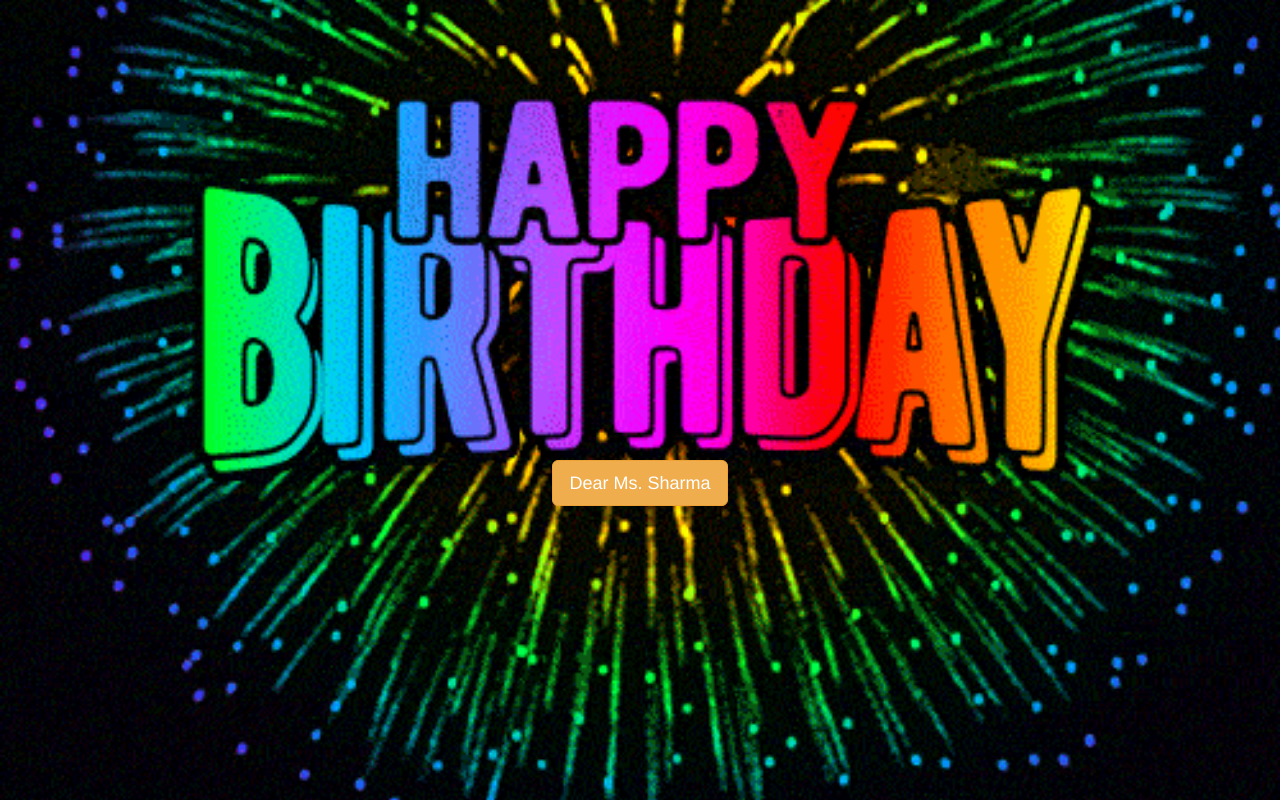
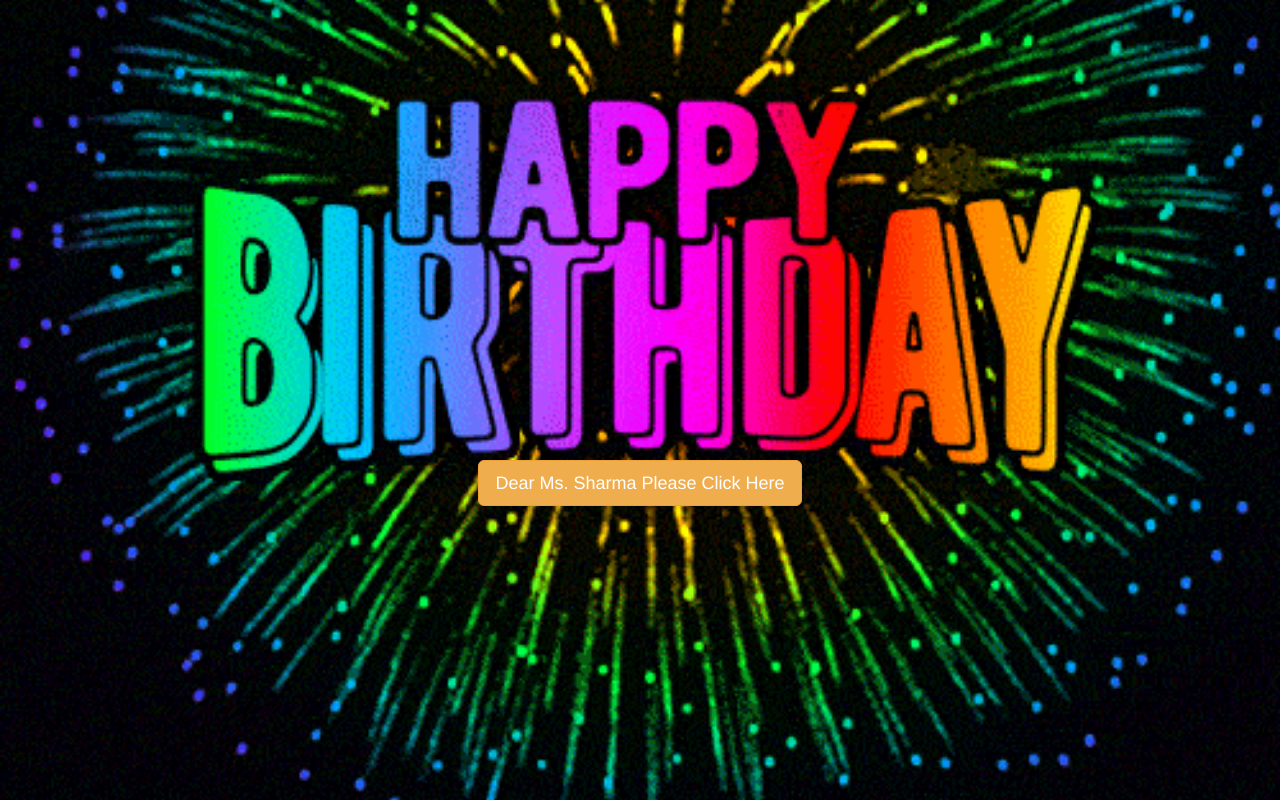
Before and after one commit to Chanda008/ms-sharma-bday, a plain HTML site: page index.html in a window 1280 px wide. Drawn offline with nearby package versions, Linux system fonts and the light colour scheme.

Commit message:
Add files via upload

```diff
--- a/index.html
+++ b/index.html
@@ -19,7 +19,7 @@
 		<canvas width="600" height="400" id="myCanvas"></canvas>
 		<br>
 		<!--- Create Bootstrap button --->
-		<button class="btn btn-warning btn-lg" onclick="playSound()">Dear Ms. Sharma</button>
+		<button class="btn btn-warning btn-lg" onclick="playSound()">Dear Ms. Sharma Please Click Here</button>
 
 	</center>
 	<audio id="myAudio" src="bdayaudio.mp3"></audio>
```
